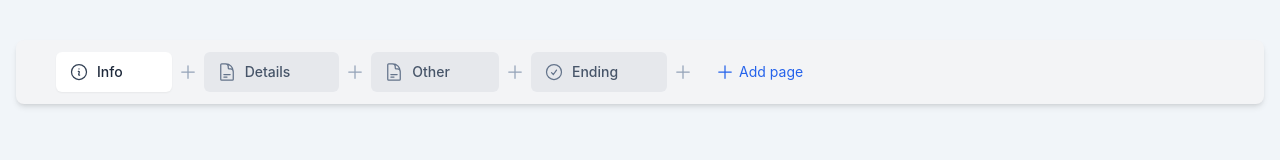
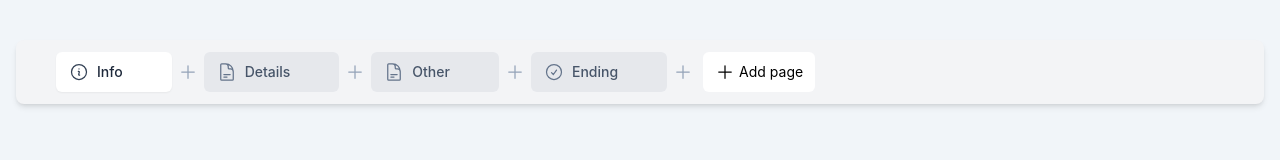
Before and after one commit to Maaz16621/react-page-navigation, a React (Vite) app: page / in a window 1280 px wide. Shown: the top 160 px of the page. Built offline with nearby package versions, Linux system fonts and the light colour scheme.

Commit message:
page nav updated

```diff
--- a/components/PageNavigation.tsx
+++ b/components/PageNavigation.tsx
@@ -115,7 +115,7 @@ const PageNavigation: React.FC<PageNavigationProps> = ({
         )}
         <button
           onClick={() => onAddPage(pages.length)} // Add to the end
-          className="flex items-center flex-shrink-0 ml-1 px-3 py-2 h-10 rounded-md text-sm text-blue-600 hover:bg-blue-500/10 focus:outline-none focus:ring-2 focus:ring-offset-2 focus:ring-offset-gray-100 focus:ring-blue-500 transition-colors"
+          className="flex items-center flex-shrink-0 ml-1 px-3 py-2 h-10 rounded-md text-sm bg-white hover:bg-blue-500/10 focus:outline-none focus:ring-2 focus:ring-offset-2 focus:ring-offset-gray-100 focus:ring-blue-500 transition-colors"
           aria-label="Add new page to end"
         >
           <PlusIcon className="w-5 h-5 mr-1" />
```
